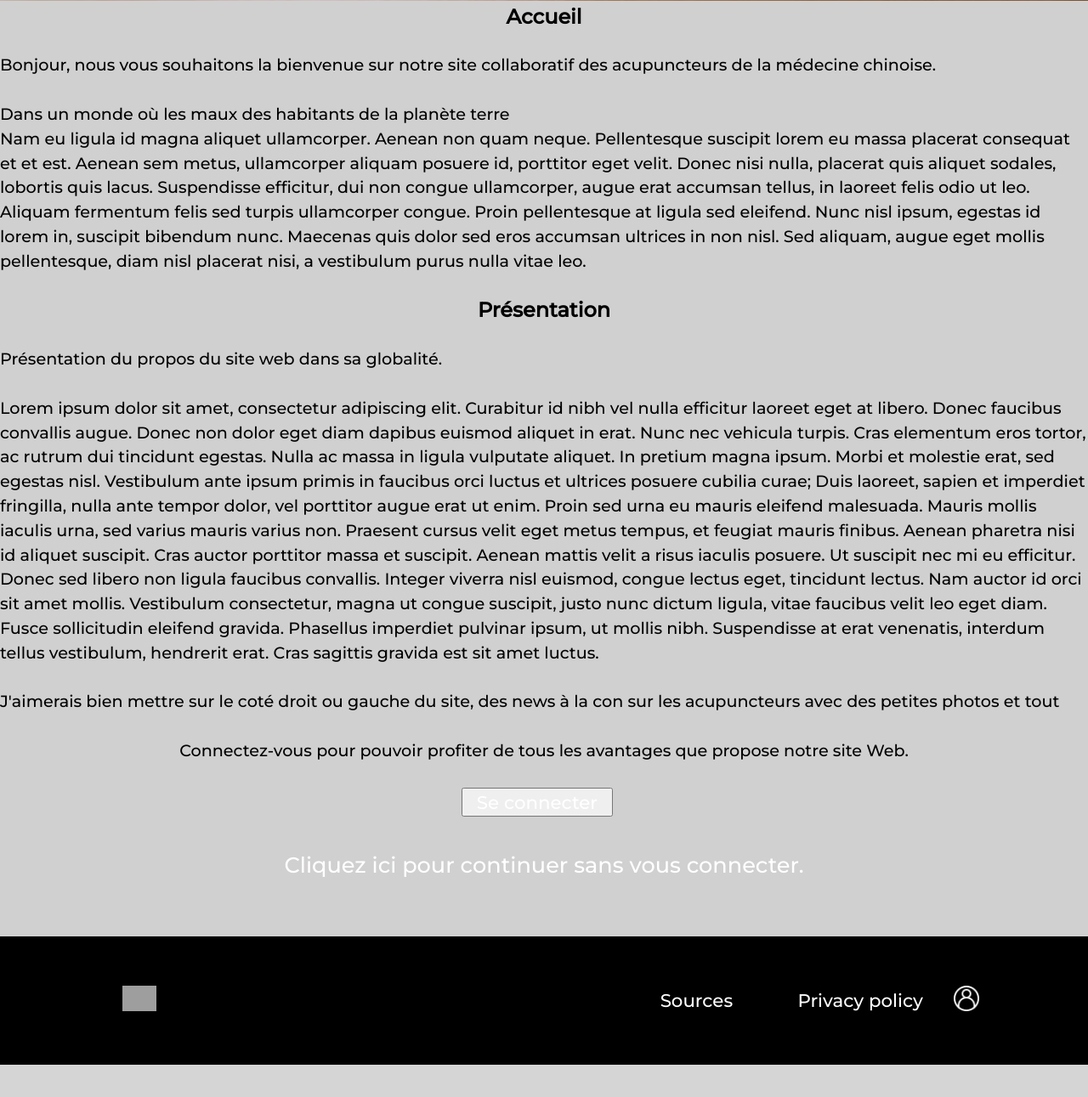
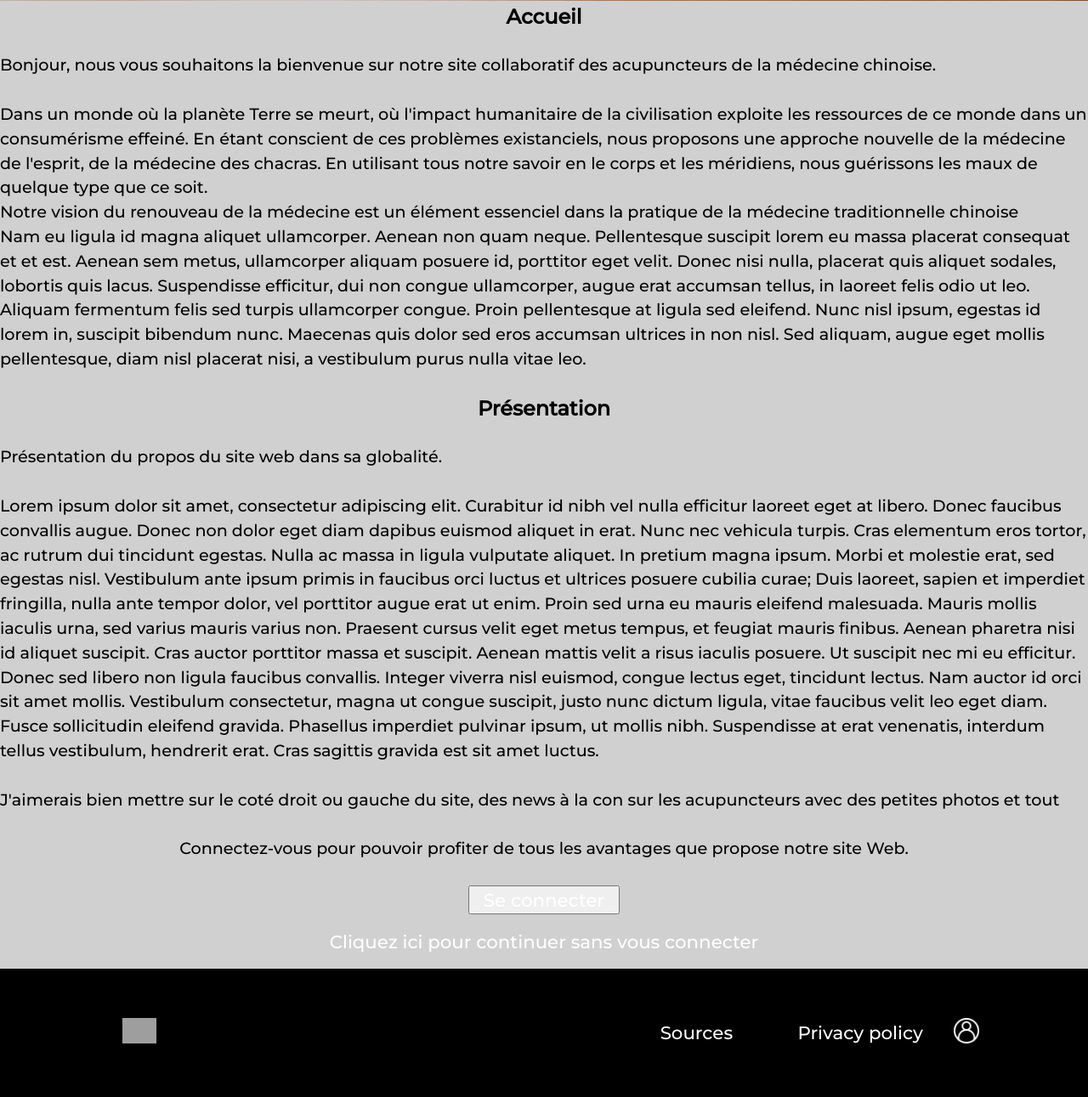
Before and after one commit to bubuoreo/TIDAL, a PHP site: page /view/html/index.html in a window 1280 px wide. Shown: the part 889-2180 px from the top of the page at 85% size. Before the commit the page ends 2142 px from the top, so only its background shows below. Run offline with PHP 8.4, Linux system fonts and the light colour scheme; grey boxes are pictures that could not be loaded.

Commit message:
update text

```diff
--- a/view/css/index.css
+++ b/view/css/index.css
@@ -186,3 +186,6 @@ nav{
 .souligne:hover::before {
     transform: scaleX(1);
 }
+.continuer {
+    color: black;
+}
--- a/view/html/index.html
+++ b/view/html/index.html
@@ -25,7 +25,14 @@
         <center><h2>Accueil</h2></center>
         <p class="centré">
             Bonjour, nous vous souhaitons la bienvenue sur notre site collaboratif des acupuncteurs de la médecine chinoise.<br><br>
-            Dans un monde où les maux des habitants de la planète terre<br>
+            Dans un monde où la planète Terre se meurt, où l'impact humanitaire de la civilisation exploite les
+            ressources de ce monde dans un consumérisme effeiné. En étant conscient de ces problèmes existanciels,
+            nous proposons une approche nouvelle de la médecine de l'esprit, de la médecine des chacras.
+            En utilisant tous notre savoir en le corps et les méridiens, nous guérissons les maux de quelque type
+            que ce soit.<br>
+
+            Notre vision du renouveau de la médecine est un élément essenciel dans la pratique de la médecine
+            traditionnelle chinoise <br>
             Nam eu ligula id magna aliquet ullamcorper. Aenean non quam neque. Pellentesque suscipit lorem eu
             massa placerat consequat et et est. Aenean sem metus, ullamcorper aliquam posuere id, porttitor eget
             velit. Donec nisi nulla, placerat quis aliquet sodales, lobortis quis lacus. Suspendisse efficitur,
@@ -67,11 +74,9 @@
             <a href="/view/html/login.html">
                 <button name="Connexion" class="centré">Se connecter</button>
             </a>
-            <a href="/view/html/search.html">
-                <p class="centré">
-                    Cliquez ici pour continuer sans vous connecter.
-                </p>
-            </a>
+            <br><br>
+            <a href="/view/html/search.html" class="souligne">Cliquez ici pour continuer sans vous connecter</a>
+            <br><br>
         </center>
     </div>
     <footer>
```
